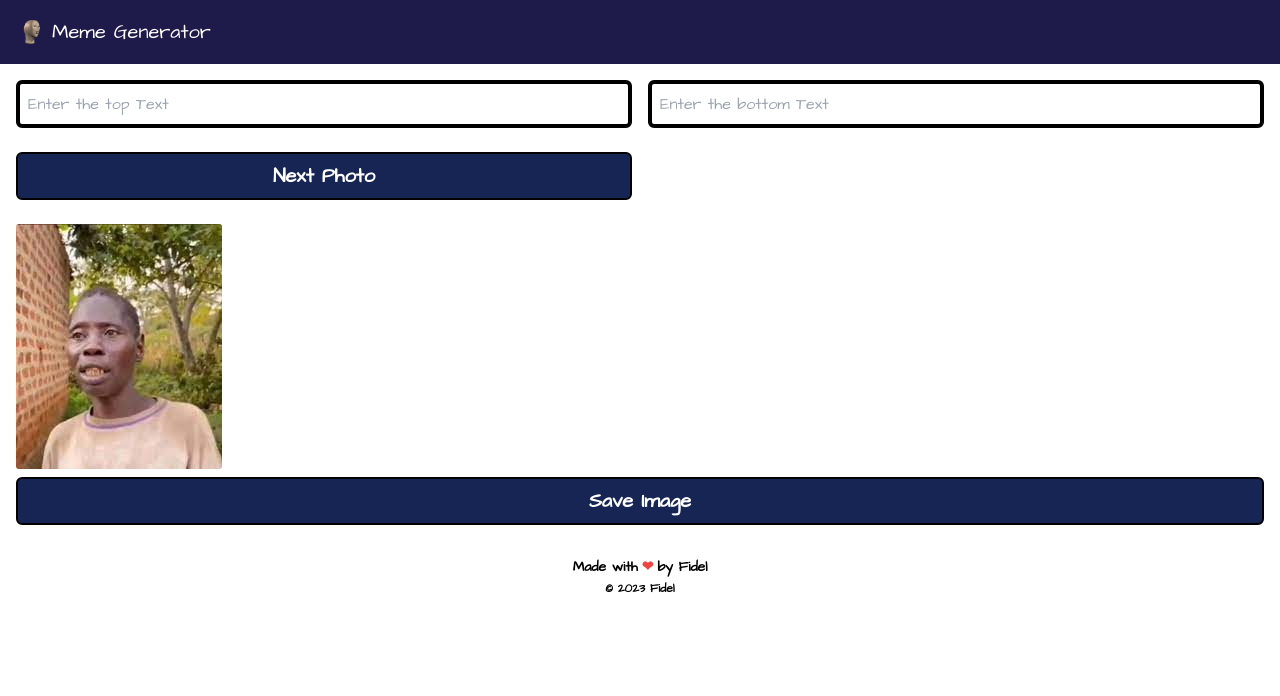
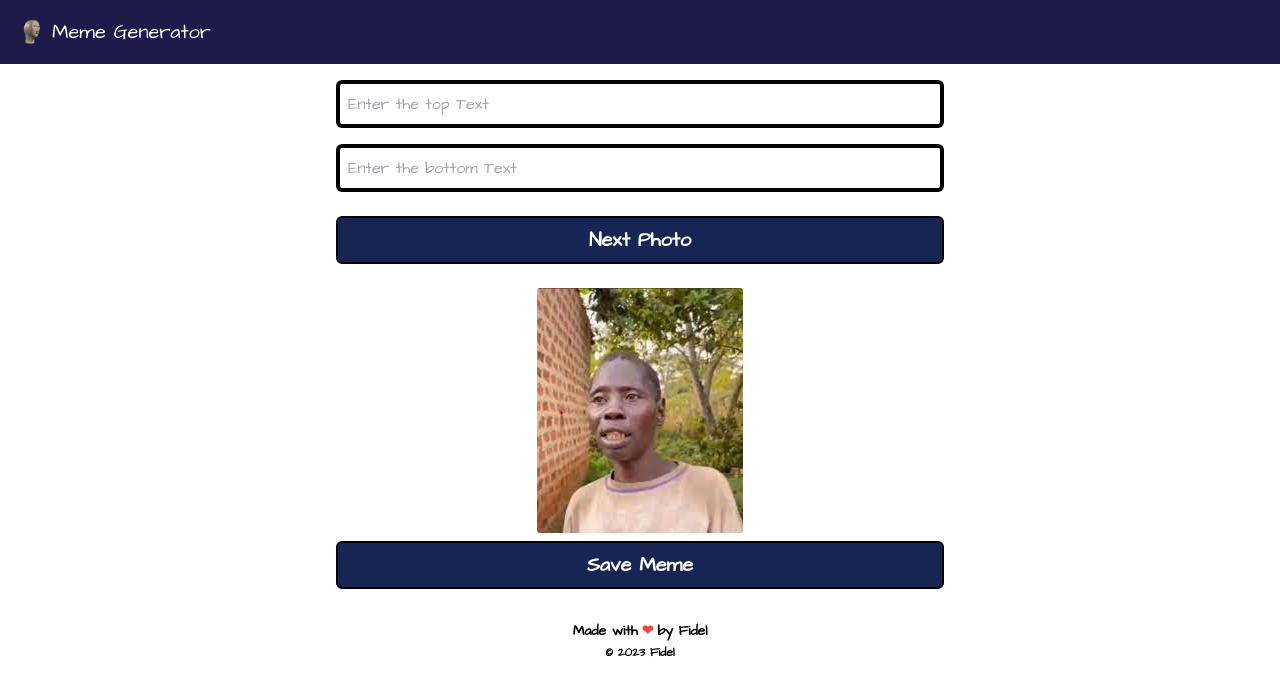
Before and after one commit to Fideltodayy/meme_generator, a React (Vite) app: page / in a window 1280 px wide. Shown: the top 696 px of the page. Built offline with nearby package versions, Linux system fonts and the light colour scheme.

Commit message:
V1 ready

```diff
--- a/src/components/Meme.jsx
+++ b/src/components/Meme.jsx
@@ -73,8 +73,8 @@ export default function () {
 
 
     return(
-        <main className=" p-4">
-            <div className="grid grid-cols-1 md:grid-cols-2 gap-4 mb-6 ">
+        <main className="p-4 md:w-1/2 m-auto">
+            <div className="grid grid-cols-1  gap-4 mb-6 ">
                 <input
                     type="text"
                     name="topText"
@@ -94,7 +94,7 @@ export default function () {
                 <button className=" mt-2 grid-cols-1 border-2 border-black rounded-md py-2 bg-blue-950 text-white cursor-pointer w-full font-extrabold text-xl" onClick={getMemeImage}>Next Photo</button>
             </div>
             <div className="meme" ref={memeContainerRef}>
-                <img src={meme.randomImage} className="meme--image" />
+                <img src={meme.randomImage} className="meme--image md:m-auto" />
                 <div className=" h-8 absolute bottom-0 right-0">
                     <p className="text-white text-center text-sm">@Fideltodayy</p>
                 </div>
@@ -102,7 +102,7 @@ export default function () {
                 <h2 className="meme--text bottom">{meme.bottomText}</h2>
 
             </div>
-            <button className="mt-2 grid-cols-1 border-2 border-black rounded-md py-2 bg-blue-950 text-white cursor-pointer w-full font-extrabold text-xl"onClick={handleDownload}>Save Image</button>
+            <button className="mt-2 grid-cols-1 border-2 border-black rounded-md py-2 bg-blue-950 text-white cursor-pointer w-full font-extrabold text-xl"onClick={handleDownload}>Save Meme</button>
 
         </main>
     )
```
